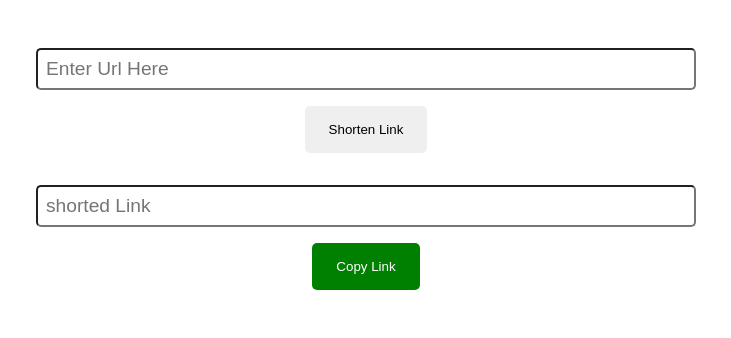
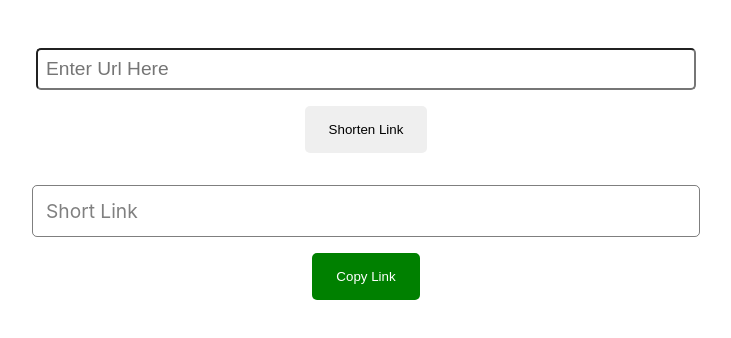
Before and after one commit to Hemsleek/Link_Shortener, a React (Create React App) app: page / in a window 1280 px wide. Shown: the top 338 px of the page, without its empty margins (274-1005 px from the left). Built offline with nearby package versions, Linux system fonts and the light colour scheme; no server answers.

Commit message:
fix: url output

```diff
--- a/src/App.css
+++ b/src/App.css
@@ -13,7 +13,6 @@ form{
 }
 
 .display-area{
-
 }
 input{
   width:50vw;
@@ -24,7 +23,14 @@ input{
 input:focus{
   outline:none;
 }
-
+.url-output{
+  width:50vw;
+  padding:.8rem;
+  border-radius: 5px;
+  font-size:1.2rem;
+  color:grey ;
+  border:1px solid rgba(0, 0, 0, .5)
+}
 button{
   width: fit-content;
   padding:1rem 1.5rem;
--- a/src/App.jsx
+++ b/src/App.jsx
@@ -4,7 +4,6 @@ import './App.css';
 function App() {
   const [shortLink, setShortLink] = useState({})
   const accessToken = process.env.REACT_APP_ACCESS_TOKEN
-  const urlOutput = useRef('')
 
   const shortenLink = (e) => {
       e.preventDefault()
@@ -20,30 +19,31 @@ function App() {
       })
       .then(response => response.json()).then(data => {
         setShortLink(data)
-        urlOutput.current = shortLink.link
       })
       .catch(console.log)
   }
-
   return (
     <div className="App">
       <form onSubmit={shortenLink} >
         <input type="text"
           placeholder='Enter Url Here'
-          ref={urlOutput}
           name='urlInput'
           className='url-input'
         />
         <button type='submit'>Shorten Link</button>
       </form>
       <div className="display-area">
-        <input type="text"
-          placeholder="shorted Link"
-          value={Object.keys(shortLink)? shortLink.link : ''}
+        <span className="url-output">
+          { Object.keys(shortLink).length? shortLink.link : 'Short Link' }
+
+        </span>
+        {/* <input type="text"
+          placeholder="short Link"
+          value=
 
           className='url-output'
           readOnly
-        />
+        /> */}
         <button className="copy-button">
           Copy Link
         </button>
```
